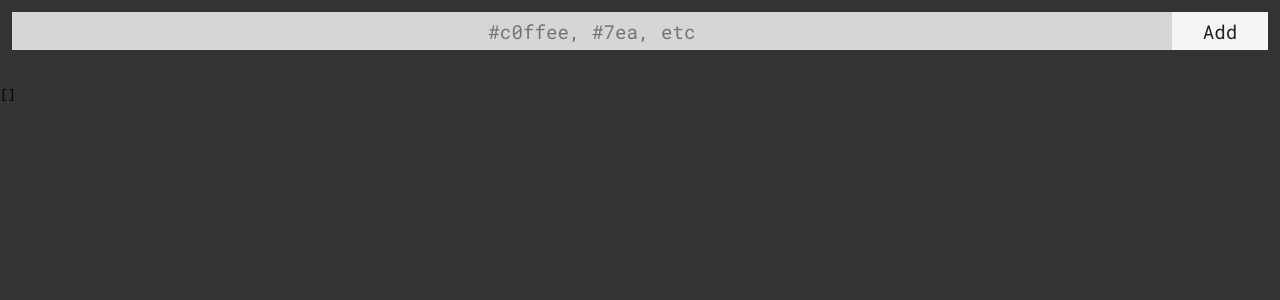
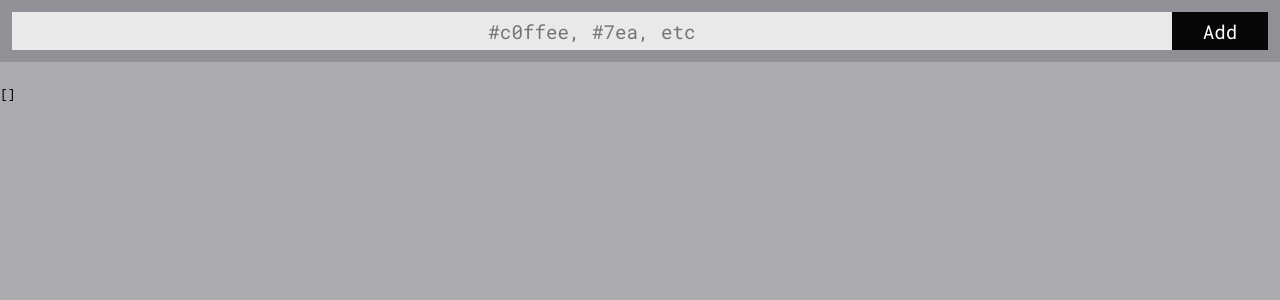
Before and after one commit to tchaflich/sienna, a React app: page / in a window 1280 px wide. Shown: the top 300 px of the page. Built offline with nearby package versions, Linux system fonts and the light colour scheme.

Commit message:
chore: improvements to adder & chip style

```diff
--- a/src/js/Color.js
+++ b/src/js/Color.js
@@ -337,6 +337,24 @@ class Color {
 	}
 
 
+	/**
+	 * Get the perceived brightness of a color
+	 * Corrects for the human eye's differing sensitivity to color
+	 * Green appears very bright, red is pretty bright,
+	 * and blue is downright *dark*
+	 *
+	 * http://www.nbdtech.com/Blog/archive/2008/04/27/Calculating-the-Perceived-Brightness-of-a-Color.aspx
+	 *
+	 * @returns {number} [0-255]
+	 */
+	getBrightness() {
+		return Math.sqrt(
+			(0.241 * Math.pow(this.getRed(), 2)) +
+			(0.691 * Math.pow(this.getGreen(), 2)) +
+			(0.068 * Math.pow(this.getBlue(), 2))
+		);
+	}
+
 	// output formatting
 
 
--- a/src/js/components/Adder.js
+++ b/src/js/components/Adder.js
@@ -83,7 +83,7 @@ class Adder extends Component {
 		};
 
 		return (
-			<div className="Adder" style={styles}>
+			<div className="Adder">
 				<input
 					type="text"
 					placeholder="#c0ffee, #7ea, etc"
@@ -94,6 +94,7 @@ class Adder extends Component {
 				/>
 
 				<button
+					style={styles}
 					className={illumination}
 					onClick={this.handleButtonClick}
 				>Add</button>
--- a/src/js/components/Chip.js
+++ b/src/js/components/Chip.js
@@ -51,8 +51,12 @@ class Chip extends Component {
 			return 'plain';
 		}
 
-		if (saturation >= 25) {
+		if (saturation >= 30) {
 			return 'soft';
+		}
+
+		if (saturation >= 15) {
+			return 'muted';
 		}
 
 		return 'grey';
@@ -109,18 +113,18 @@ class Chip extends Component {
 	/**
 	 * Is this color dark or light?
 	 * You'd think that this would be based on value,
-	 * But it's actually based on relative luminance
+	 * But it's actually based on perceived brightness
 	 *
 	 * @returns {string}
 	 */
-	getColorLightness() {
-		const luminance = this.props.color.getRelativeLuminance();
+	getColorIllumination() {
+		const weightedValue = this.props.color.getBrightness(); // [0-255]
 
-		if (luminance >= 0.6) {
+		if (weightedValue >= 150) {
 			return 'light';
 		}
 
-		if (luminance <= 0.4) {
+		if (weightedValue <= 100) {
 			return 'dark';
 		}
 
@@ -130,12 +134,12 @@ class Chip extends Component {
 	render () {
 		const topStyle = {
 			'backgroundColor': this.getColorHexString(),
-			'color': this.getColorLightness() === 'light' ? '#212121' : 'white',
+			'color': this.getColorIllumination() === 'light' ? '#212121' : 'white',
 		};
 
 		const vibrance = this.getColorVibrance();
 		const temperature = this.getColorTemperature();
-		const lightness = this.getColorLightness();
+		const illumination = this.getColorIllumination();
 
 		const hex = this.getColorHexString();
 		const rgb = this.getColorRGBString();
@@ -150,7 +154,7 @@ class Chip extends Component {
 					<div>{hex}</div>
 				</div>
 				<div className="bottom">
-					<div>{vibrance}, {temperature}, {lightness}</div>
+					<div className="description">{vibrance}, {temperature}, {illumination}</div>
 					<div>{rgb}</div>
 					<div>{hsv}</div>
 				</div>
--- a/src/scss/_app.scss
+++ b/src/scss/_app.scss
@@ -20,5 +20,5 @@ html, body, #background {
 
 #root {
 	min-height: 100%;
-	background-color: #333;
+	background-color: #AAABAF;
 }
--- a/src/scss/_button.scss
+++ b/src/scss/_button.scss
@@ -3,12 +3,12 @@
 button {
 	border: 0;
 
-	&.light {
+	&.dark {
 		background-color: rgba(255, 255, 255, 0.95);
 		color: #212121;
 	}
 
-	&.dark {
+	&.light {
 		background-color: rgba(0, 0, 0, 0.95);
 		color: white;
 	}
--- a/src/scss/_input.scss
+++ b/src/scss/_input.scss
@@ -11,24 +11,10 @@ input[type="text"] {
 
 	transition: all 300ms ease-in-out;
 
-	// no defaults for focus / bgcolor
-	// ... yet?
-
-	&.light {
-		background-color: rgba(255, 255, 255, 0.8);
-		color: #212121;
-		&:focus {
-			border-color: rgba(255, 255, 255, 0.9);
-			box-shadow: 0 0 4px rgba(255, 255, 255, 0.9);
-		}
-	}
-
-	&.dark {
-		background-color: rgba(0, 0, 0, 0.7);
-		color: #fff;
-		&:focus {
-			border-color: rgba(0, 0, 0, 0.8);
-			box-shadow: 0 0 4px rgba(0, 0, 0, 0.8);
-		}
+	background-color: rgba(255, 255, 255, 0.8);
+	color: #212121;
+	&:focus {
+		border-color: rgba(255, 255, 255, 0.8);
+		box-shadow: 0 0 4px rgba(255, 255, 255, 0.5);
 	}
 }
--- a/src/scss/components/_Adder.scss
+++ b/src/scss/components/_Adder.scss
@@ -9,6 +9,8 @@
 	transition: all 300ms ease-in-out;
 
 	margin-bottom: 12px;
+
+	background-color: darken(#AAABAF, 10);
 
 	& input {
 		flex: 1;
--- a/src/scss/components/_Chip.scss
+++ b/src/scss/components/_Chip.scss
@@ -24,7 +24,11 @@
 		padding-top: 0.5rem;
 		background-color: white;
 		line-height: 1.2rem;
-		font-size: 0.9rem;
+		font-size: 0.8rem;
+	}
+	& .bottom .description {
+		font-size: 1rem;
+		line-height: 1.4rem;
 	}
 
 }
```
